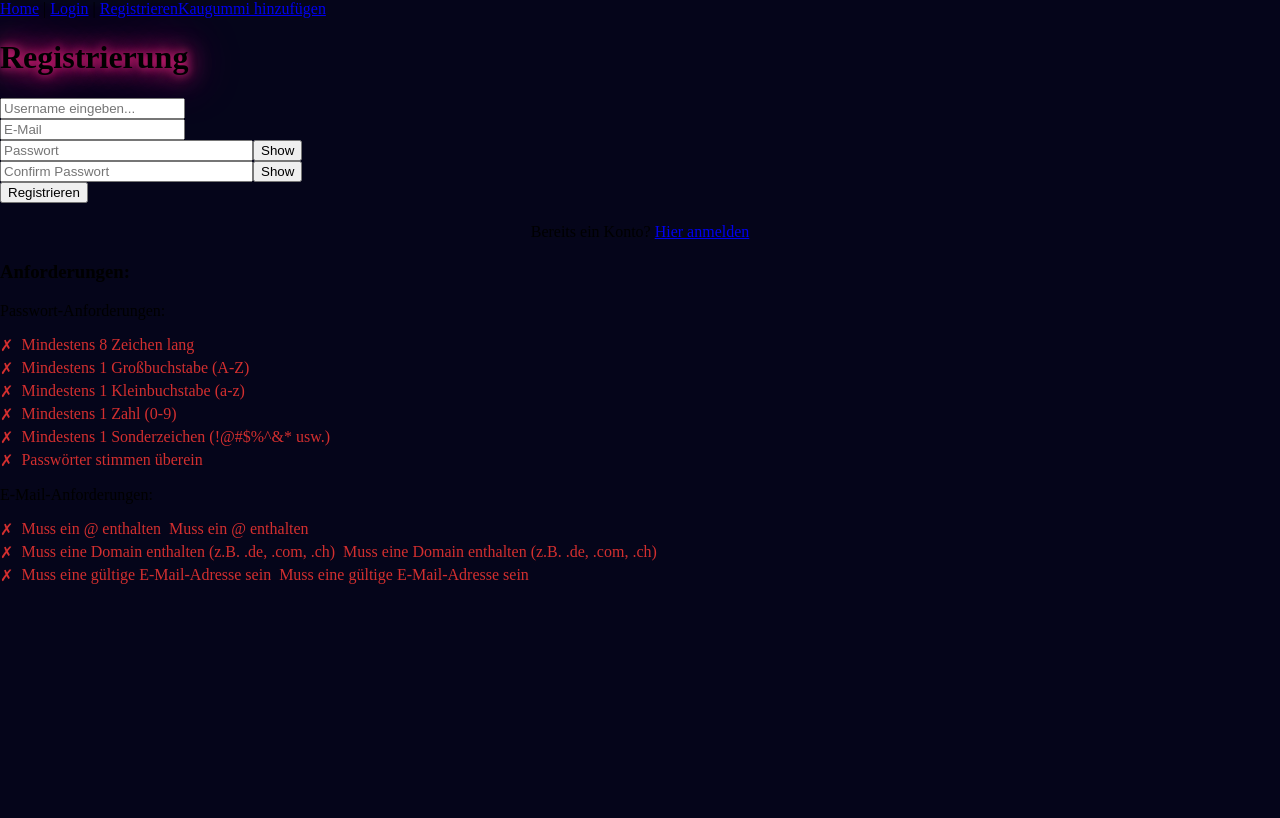
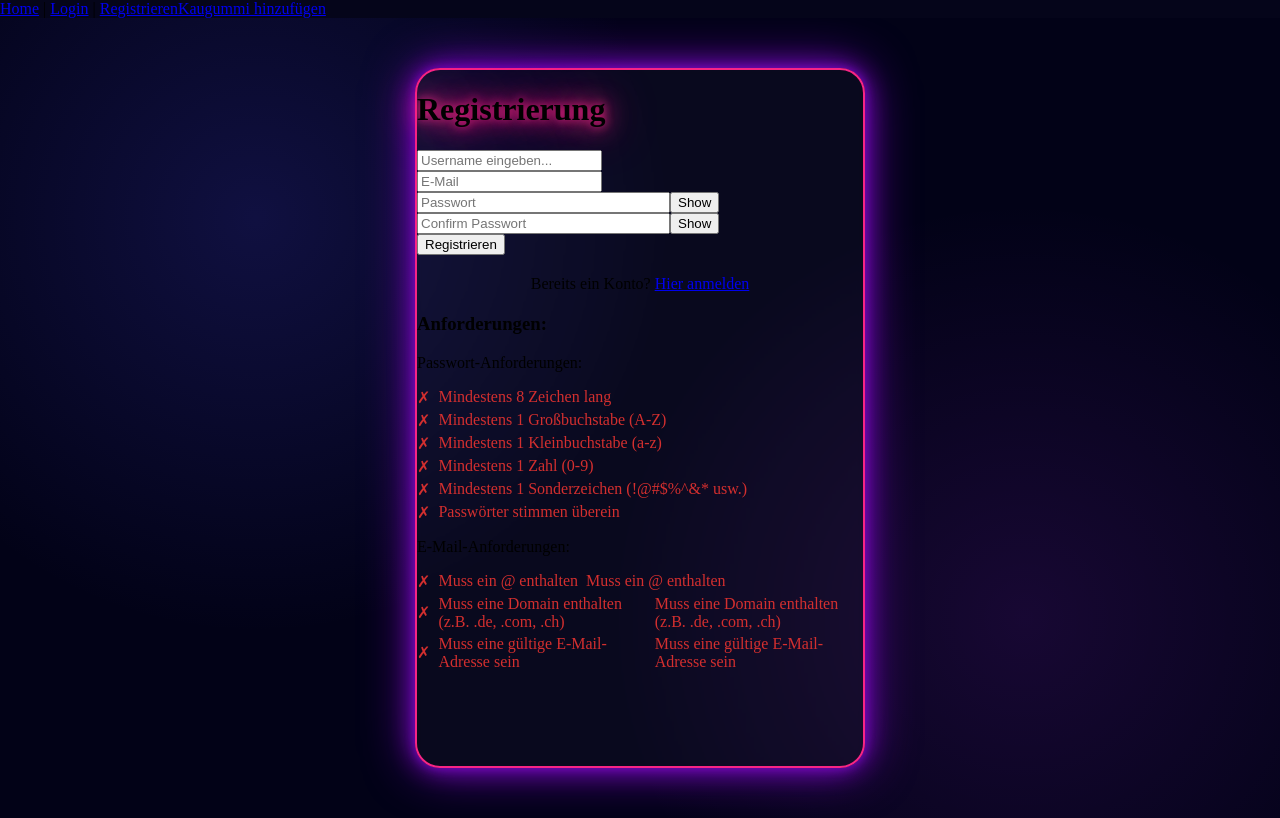
Before and after one commit to Vinci4600/World-of-Chewing-gum, a React app in the folder Frontend/: page /register in a window 1280 px wide. Built offline with nearby package versions, Linux system fonts and the light colour scheme; the HTML template or start-up script is replaced by a standard one.

Commit message:
Anpassung RegisterPage.jsx Style

```diff
--- a/Frontend/src/pages/RegisterPage.jsx
+++ b/Frontend/src/pages/RegisterPage.jsx
@@ -1,6 +1,6 @@
 import { useState } from "react";
 import { useNavigate, Link } from "react-router-dom";
-
+import './components/Styles/Home.css'
 function RegistrierungPage() {
     const [username, setUsername] = useState("");
     const [password, setPassword] = useState("");
@@ -63,9 +63,9 @@ function RegistrierungPage() {
     };
 
     return (
-        <div className="lg-page">
-            <div className="lg-card">
-                <h1 className="lg-title">Registrierung</h1>
+        <div className="Background-Intro">
+            <div className="kaugummi-form-container">
+                <h1>Registrierung</h1>
 
                 {error && (
                     <div className="lg-error" role="alert">
```
